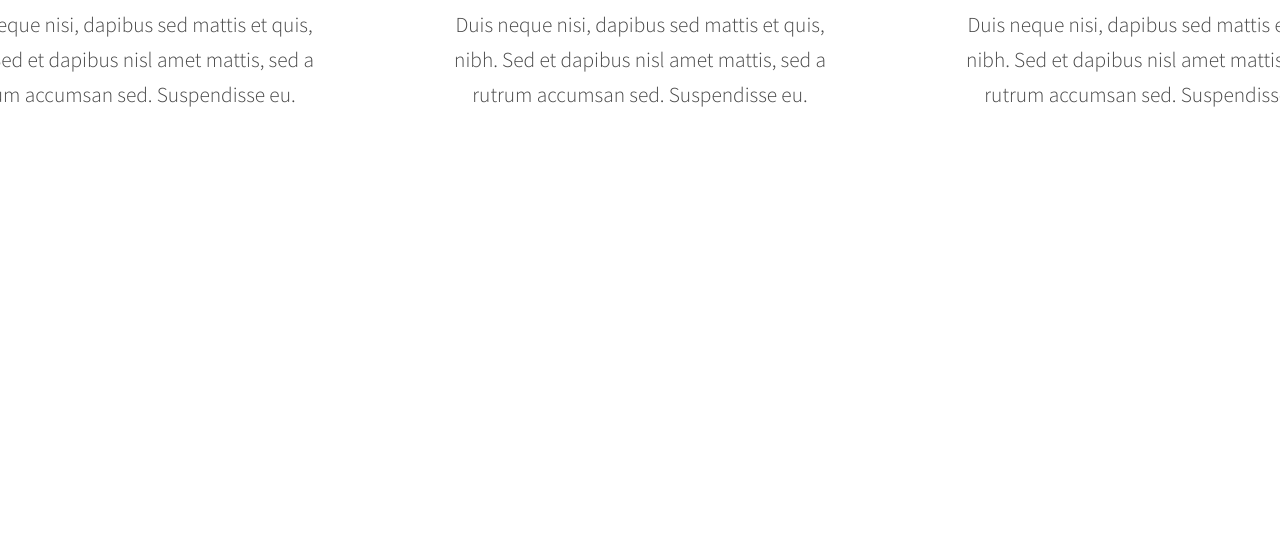
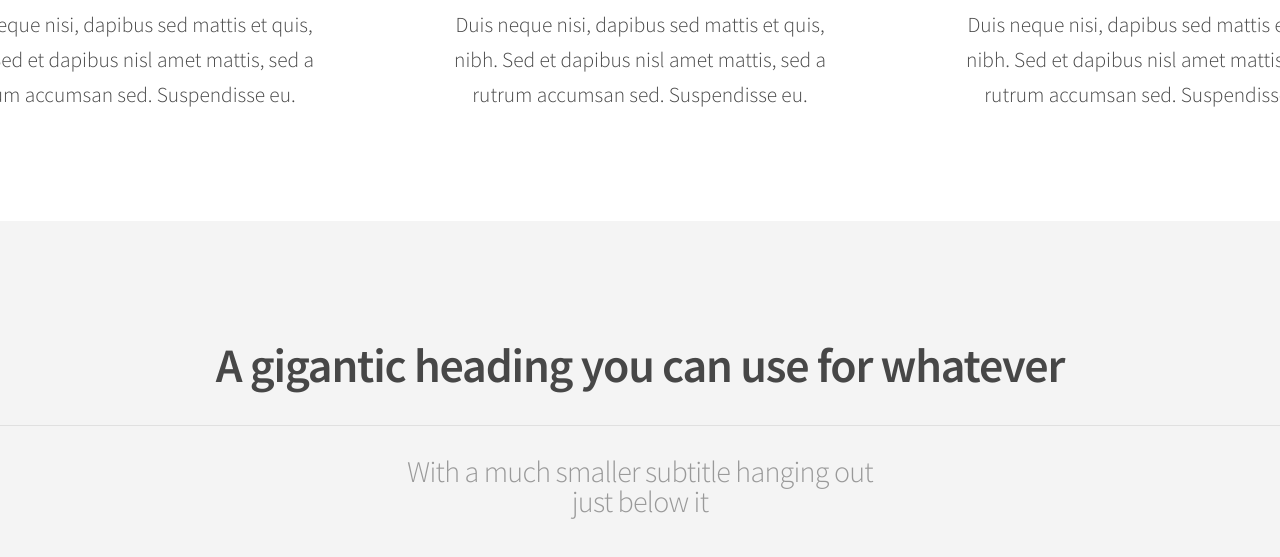
Before and after one commit to fernandofrank/LPPA-C4-ARCANA, a plain HTML site: page index.html in a window 1280 px wide. Shown: the part 633-1190 px from the top of the page. Before the commit the page ends 854 px from the top, so only its background shows below. Drawn offline with nearby package versions, Linux system fonts and the light colour scheme.

```diff
--- a/CSS/style.css
+++ b/CSS/style.css
@@ -201,6 +201,7 @@ body{
 /*#endregion img-banner */
 /*#region important_box */
 
+
 .conteriner_box {
     display: flex;
     flex-direction: column;
@@ -272,6 +273,59 @@ body{
 
 
 /*#endregion */
+
+/*#region gigantic */
+.conteiner_gigantic {
+    display: flex;
+    flex-direction: column;
+    align-items: center;
+    justify-content: center;
+    width: 100%;
+    background: #f4f4f4;
+}
+.panel_gigantic {
+    display: flex;
+    flex-direction: column;
+    align-items: center;
+    justify-content: center;
+    height: 400px;
+    background: #f4f4f4;
+}
+
+.panel_gigantic h2 {
+    display: flex;
+    justify-content: center;
+    font-size: 48px;
+    font-weight: 600;
+    margin:  0 0 20px;
+    line-height: 1.65em;
+    letter-spacing: -0.025em;
+    color: #474747;
+}
+.header.panel_gigantic p{
+    position: relative;
+    border-top: solid 1px #e0e0e0;
+    padding: 1em 0 0 0;
+    margin: 0;
+    top: -1em;
+}
+
+.panel_gigantic p {
+    display: flex;
+    flex-direction: column;
+    align-items: center;
+    justify-content: center;
+    text-align: center;
+    border-top: 1px solid #e0e0e0;
+    padding: 30px 400px 0 400px;
+    margin: 0;
+    top: -1em;
+    letter-spacing: -0.025em;
+    font-size: 30px;
+    font-weight: 300;
+    color: #999999;
+}
+/*#endregion gigantic*/
 /*#endregion banner*/
 /*#region Media */
 
@@ -371,4 +425,5 @@ height: 0.3rem;
 }
 }
 }
+
 /*#endregion media*/
--- a/index.html
+++ b/index.html
@@ -84,10 +84,17 @@
                         </div>
                     </div>
                 </div>
-                <!--footer-->
-                <div class="footer">
+                <div class="conteiner_gigantic">
+                    <div class="panel_gigantic">
+                        <h2>A gigantic heading you can use for whatever</h2>
+                        <p>With a much smaller subtitle hanging out just below it</p>
+                    </div>
                 </div>
             </div>
+            <!--footer-->
+            <div class="footer">
+            </div>
+        </div>
         </div>
     </body>
 </html>
```
